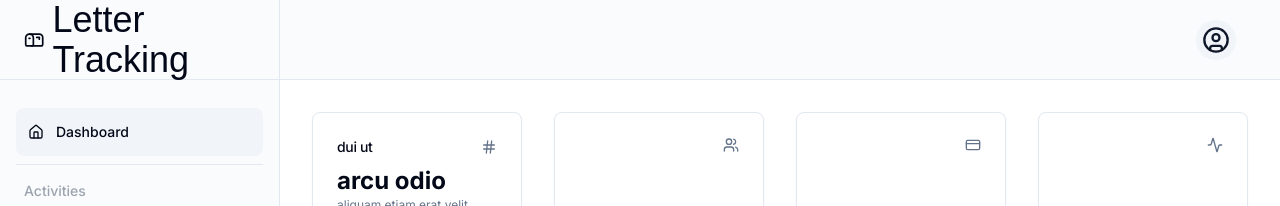
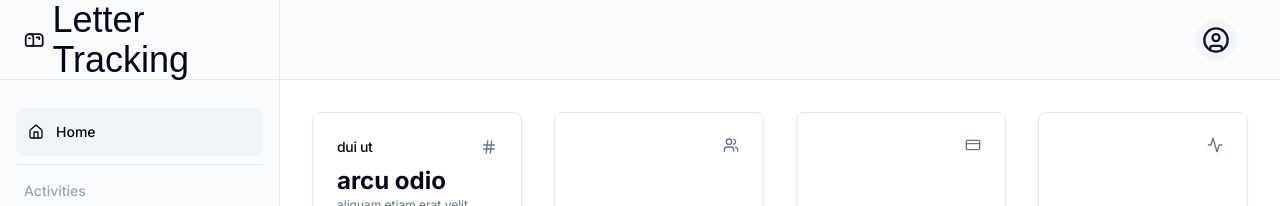
Before and after one commit to Meti8202/letter-tracking-ui, a Next.js app: page / in a window 1280 px wide. Shown: the top 206 px of the page. Built offline with nearby package versions, Linux system fonts and the light colour scheme; a web font is replaced by a local one.

Commit message:
Remove unused imports

```diff
--- a/src/components/sidebar/Sidebar.tsx
+++ b/src/components/sidebar/Sidebar.tsx
@@ -1,20 +1,8 @@
 "use client";
 import { usePathname } from "next/navigation";
 import Link from "next/link";
-import {
-  Package2,
-  ShoppingCart,
-  Package,
-  Bell,
-  Home,
-  TableProperties,
-  PencilLine,
-  Mail,
-  Mailbox,
-} from "lucide-react";
-import { Button } from "@/components/ui/button";
+import { Home, TableProperties, PencilLine, Mailbox } from "lucide-react";
 import { Separator } from "@/components/ui/separator";
-import localFont from "next/font/local";
 
 export default function Sidebar() {
   const currentPath = usePathname();
@@ -38,7 +26,7 @@ export default function Sidebar() {
                 }`}
               >
                 <Home className="my-2 h-4 w-4" />
-                Dashboard
+                Home
               </Link>
               <Separator className="my-2" />
               <span className="m-2 text-gray-400">Activities</span>
```
